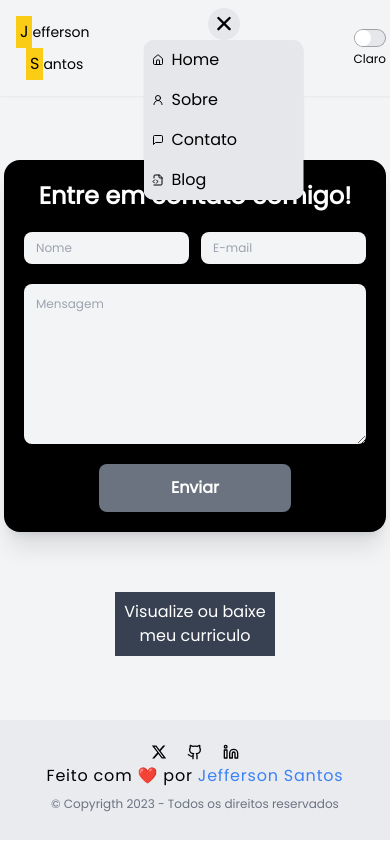
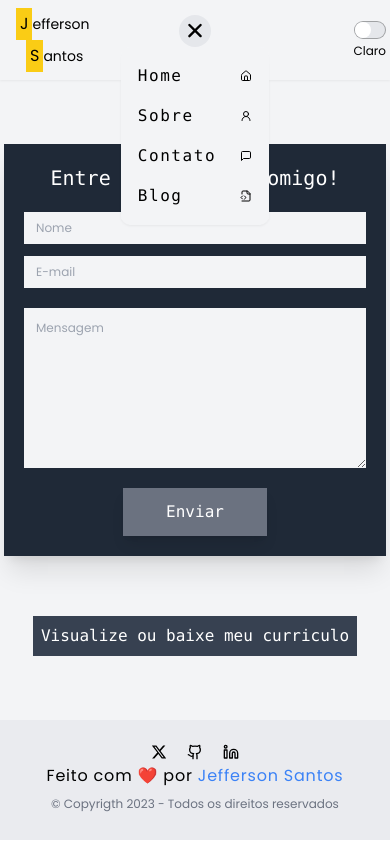
Before and after one commit to jeffersondrs/Portfolio, a Next.js app: page /contact in a window 390 px wide. Both pictures are taken after a click on the button "Toggle Menu". Built offline with nearby package versions, Linux system fonts and the light colour scheme.

Commit message:
fix: ajustes finais

```diff
--- a/src/app/about/page.tsx
+++ b/src/app/about/page.tsx
@@ -77,7 +77,6 @@ export default function AboutPage() {
           Olá novamente, sou o Jefferson
         </h1>
         <p className="font-medium text-sm">
-
           <MapPin
             size={24}
             className="text-gray-500 absolute -translate-x-10 sm:-translate-x-6"
@@ -89,7 +88,6 @@ export default function AboutPage() {
           Ciência da Computação.
         </p>
         <p className="font-medium text-sm">
-
           <Dog
             size={24}
             className="text-red-700 absolute -translate-x-10 sm:-translate-x-6"
@@ -101,7 +99,6 @@ export default function AboutPage() {
           <span className="text-red-500">❤️</span>
         </p>
         <p className="font-medium text-sm">
-
           <Swords
             size={24}
             className="text-sky-700 absolute -translate-x-10 sm:-translate-x-6"
@@ -115,7 +112,6 @@ export default function AboutPage() {
           desenvolvedores.
         </p>
         <p className="font-medium text-sm">
-
           <Home
             size={24}
             className="text-green-700 absolute -translate-x-10 sm:-translate-x-6"
--- a/src/components/Curriculo.tsx
+++ b/src/components/Curriculo.tsx
@@ -4,7 +4,7 @@ export default function Home() {
   return (
     <div className="flex flex-row items-center justify-center gap-2 bg-gray-700">
       <Link href="/curriculo">
-        <p className="w-40 flex flex-row items-center justify-center  text-center p-2 transition-all duration-300 ease-in-out text-white">
+        <p className="flex flex-row items-center justify-center  text-center p-2 transition-all duration-300 ease-in-out text-white font-mono">
           Visualize ou baixe meu curriculo
         </p>
       </Link>
--- a/src/components/FormContact.tsx
+++ b/src/components/FormContact.tsx
@@ -69,20 +69,20 @@ export default function FormContact() {
   return (
     <form
       onSubmit={handleSubmit(onSubmit)}
-      className="flex flex-col items-center justify-center max-w-2xl w-full p-10 sm:p-5 h-full gap-5 bg-gradient-to-r rounded-2xl shadow-xl bg-black"
+      className="flex flex-col items-center justify-center max-w-2xl w-full p-10 sm:p-5 h-full gap-5 bg-gradient-to-r shadow-xl bg-gray-800"
     >
-      <h1 className="text-xl sm:text-2xl font-bold text-center text-white">
+      <h1 className="text-xl font-mono text-center text-white">
         Entre em contato comigo!
       </h1>
-      <div className="flex flex-row w-full gap-3">
+      <div className="flex flex-col w-full gap-3 md:flex-row">
         <div className="flex flex-col justify-center items-end w-full">
           <input
             type="text"
             placeholder="Nome"
-            className={`w-80 sm:w-full  py-2 px-3 rounded-lg
+            className={`w-full py-2 px-3
             focus:outline-none
-            text-xs md:text-base focus:ring-2 focus:ring-gray-200 focus:border-transparent
-          ${isDark ? 'bg-gray-900 text-white' : 'bg-gray-100 text-black'}`}
+            text-xs focus:ring-2 focus:ring-gray-200
+          ${isDark ? 'bg-gray-900 text-white' : 'bg-gray-100 text-gray-800'}`}
             {...register('name', { required: true })}
             onChange={(e) => {
               setFormmulary({ ...formmulary, name: e.target.value });
@@ -94,7 +94,7 @@ export default function FormContact() {
               initial={{ opacity: 0, y: -5 }}
               animate={{ opacity: 1, y: 0 }}
               transition={{ duration: 0.5 }}
-              className="text-red-500 absolute text-[10px] md:text-xs pr-2"
+              className="text-red-500 absolute text-xs pr-2"
             >
               Nome é obrigatório
             </motion.span>
@@ -104,10 +104,10 @@ export default function FormContact() {
           <input
             type="email"
             placeholder="E-mail"
-            className={`w-96 sm:w-full py-2 px-3 rounded-lg
-          focus:outline-none focus:ring-2 focus:ring-gray-200 focus:border-transparent
-            text-xs md:text-base
-           ${isDark ? 'bg-gray-900 text-white' : 'bg-gray-100 text-black'}`}
+            className={`w-full py-2 px-3
+          focus:outline-none focus:ring-2 focus:ring-gray-200
+            text-xs
+           ${isDark ? 'bg-gray-900 text-white' : 'bg-gray-100 text-gray-800'}`}
             {...register('email', { required: true })}
             onChange={(e) => {
               setFormmulary({ ...formmulary, email: e.target.value });
@@ -119,7 +119,7 @@ export default function FormContact() {
               initial={{ opacity: 0, y: -5 }}
               animate={{ opacity: 1, y: 0 }}
               transition={{ duration: 0.5 }}
-              className="text-red-500 absolute text-[10px] md:text-xs pr-2"
+              className="text-red-500 absolute text-xs pr-2"
             >
               E-mail é obrigatório
             </motion.span>
@@ -129,10 +129,10 @@ export default function FormContact() {
       <div className="flex flex-col relative w-full">
         <textarea
           placeholder="Mensagem"
-          className={`w-full h-40 p-3 rounded-lg
+          className={`w-full h-40 p-3
           focus:outline-none focus:ring-2 focus:ring-gray-200 focus:border-transparent
-          text-xs md:text-base
-          ${isDark ? 'bg-gray-900 text-white' : 'bg-gray-100 text-black'}`}
+          text-xs
+          ${isDark ? 'bg-gray-900 text-white' : 'bg-gray-100 text-gray-800'}`}
           {...register('message', { required: true })}
           onChange={(e) => {
             setFormmulary({ ...formmulary, message: e.target.value });
@@ -154,9 +154,9 @@ export default function FormContact() {
         whileHover={{ scale: 1.05 }}
         whileTap={{ scale: 0.95 }}
         type="submit"
-        className="w-48 h-12 px-5 rounded-lg bg-gray-500
+        className="w-36 h-12 px-2  bg-gray-500
              transition-all duration-300 ease-in-out text-white
-            shadow-lg hover:shadow-xl font-bold text-lg sm:text-base
+            shadow-lg hover:shadow-xl font-mono text-lg sm:text-base
           "
       >
         Enviar
--- a/src/components/Hello.tsx
+++ b/src/components/Hello.tsx
@@ -8,7 +8,7 @@ export default function Hello() {
         Olá, eu sou o Jefferson, seja bem-vindo ao meu portfólio!
         <br />
         <span className="flex flex-row justify-start items-center gap-2">
-          <MapPinCheck size={16} /> Rio de Janeiro, Brasil
+          Rio de Janeiro, Brasil <MapPinCheck size={16} color='#ff0000' />
         </span>
         Desenvolvedor web entusiasta e sonhador, pronto para criar soluções
         inovadoras e contribuir para o futuro digital.
--- a/src/components/Menu.tsx
+++ b/src/components/Menu.tsx
@@ -24,7 +24,7 @@ export default function Menu() {
     <motion.div
       initial={false}
       animate={isOpen ? 'open' : 'closed'}
-      className="flex flex-col translate-y-14 left-0 right-0 justify-center  items-center display-none md:hidden z-50"
+      className="flex flex-col translate-y-20 left-0 right-0 justify-center  items-center display-none md:hidden z-50 absolute"
     >
       <MenuToggle toggle={() => setIsOpen(!isOpen)} />
       <motion.ul
@@ -49,16 +49,14 @@ export default function Menu() {
           },
         }}
         style={{ pointerEvents: isOpen ? 'auto' : 'none' }}
-        className={`flex flex-col gap-2 p-1 rounded-md shadow-md w-40 ${
-          isOpen ? 'bg-gray-200' : 'bg-gray-100'
-        }
-          ${isDark ? 'bg-gray-900' : 'bg-gray-100'}
+        className={`flex flex-col  p-2 shadow-lg border border-gray-100 rounded-none
+          ${isDark ? 'bg-gray-900 border-none' : 'bg-gray-100 '}
         `}
       >
         <Link href={'/'}>
           <motion.li
             className={`
-            p-1 rounded-md hover:cursor-pointer flex flex-row items-center justify-start gap-2 ${
+            p-2 rounded-t-md hover:cursor-pointer flex flex-row items-center justify-between gap-6 ${
               isDark
                 ? 'text-white hover:bg-gray-700'
                 : 'text-black hover:bg-gray-400'
@@ -66,36 +64,35 @@ export default function Menu() {
              `}
             variants={itemVariants}
           >
+            <p className="font-mono tracking-widest">Home</p>
             <HomeIcon className="w-3 h-3" />
-            Home
           </motion.li>
         </Link>
         <Link href={'/about'}>
           <motion.li
-            className={`
-             p-1 rounded-md hover:cursor-pointer flex flex-row items-center justify-start gap-2 ${
+            className={`p-2 hover:cursor-pointer flex flex-row items-center justify-between gap-6 ${
               isDark
                 ? 'text-white hover:bg-gray-700'
                 : 'text-black hover:bg-gray-400'
             }            `}
             variants={itemVariants}
           >
+            <p className="font-mono tracking-widest">Sobre</p>
             <User2 className="w-3 h-3" />
-            Sobre
           </motion.li>
         </Link>
         <Link href={'/contact'}>
           <motion.li
             className={`
-             p-1 rounded-md hover:cursor-pointer flex flex-row items-center justify-start gap-2 ${
+             p-2 hover:cursor-pointer flex flex-row items-center justify-between gap-6 ${
                isDark
                  ? 'text-white hover:bg-gray-700'
                  : 'text-black hover:bg-gray-400'
              }            `}
             variants={itemVariants}
           >
+            <p className="font-mono tracking-widest">Contato</p>
             <MessageSquare className="w-3 h-3" />
-            Contato
           </motion.li>
         </Link>
         <Link
@@ -107,15 +104,15 @@ export default function Menu() {
           {' '}
           <motion.li
             className={`
-             p-1 rounded-md hover:cursor-pointer flex flex-row items-center justify-start gap-2 ${
+             p-2 rounded-b-md hover:cursor-pointer flex flex-row items-center justify-between gap-6 ${
                isDark
                  ? 'text-white hover:bg-gray-700'
                  : 'text-black hover:bg-gray-400'
              }            `}
             variants={itemVariants}
           >
+            <p className="font-mono tracking-widest">Blog</p>
             <FileCode2 className="w-3 h-3" />
-            Blog
           </motion.li>
         </Link>
       </motion.ul>
--- a/src/components/MenuToggle.tsx
+++ b/src/components/MenuToggle.tsx
@@ -28,7 +28,7 @@ export default function MenuToggle({ toggle }: { toggle: () => void }) {
     <button
       type="button"
       aria-label="Toggle Menu"
-      className={`rounded-full w-8 h-8 sm:flex flex-col justify-center items-center hidden ${
+      className={`rounded-full w-8 h-8 flex flex-col justify-center items-center md:hidden ${
         isDark ? 'bg-gray-600' : 'bg-gray-200'
       }`}
       onClick={toggle}
--- a/src/components/Navegation.tsx
+++ b/src/components/Navegation.tsx
@@ -22,7 +22,7 @@ export default function Navegation({ children }: NavegationProps) {
         transition={{ duration: 0.5 }}
         className={`
       ${isDark ? 'bg-gray-950 text-white' : 'bg-gray-100 text-black'}
-      flex items-center px-1 justify-between drop-shadow-sm w-full h-24 max-w-[100rem]`}
+      flex items-center px-1 justify-between drop-shadow-sm w-full h-20 max-w-[100rem]`}
       >
         <Link href="/">
           <Logo />
--- a/src/components/ProjectLayout.tsx
+++ b/src/components/ProjectLayout.tsx
@@ -38,9 +38,7 @@ export default function ProjectLayout({
         <p className="text-xs text-start max-w-xl">
           {projectDescription || 'Descrição'}
         </p>
-        <div
-          className="w-full flex flex-col justify-start items-center"
-        >
+        <div className="w-full flex flex-col justify-start items-center">
           <Link
             href={`/projetos/${projectId}`}
             className="flex flex-row justify-between items-center bg-gray-700 hover:bg-gray-800  text-white py-3 px-5 transition-all gap-3 hover:gap-5 duration-500 ease-in-out shadow-md"
```
Also changed, not shown: src/app/curriculo/page.tsx (+14 -17 lines). Lines whose indentation alone changed are shown as unchanged.
